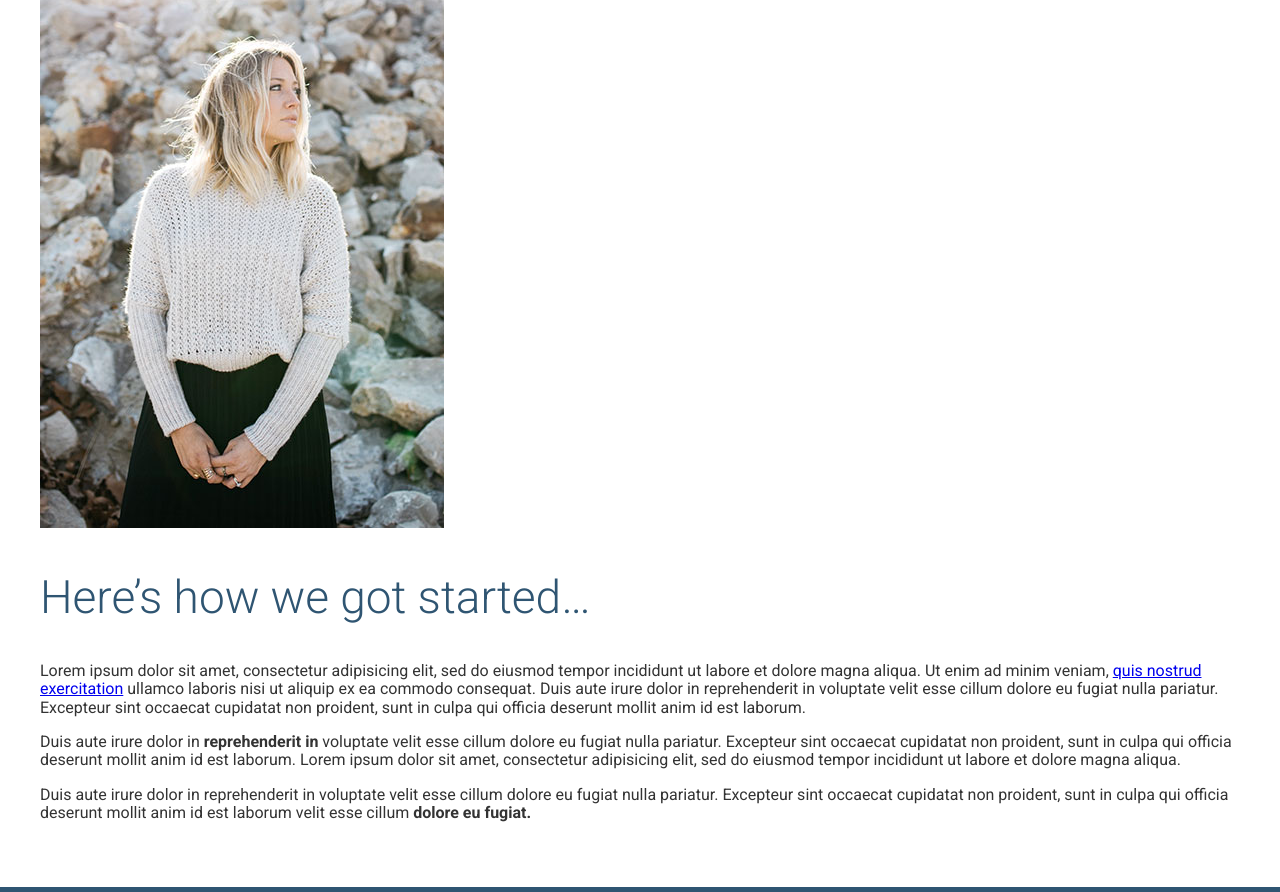
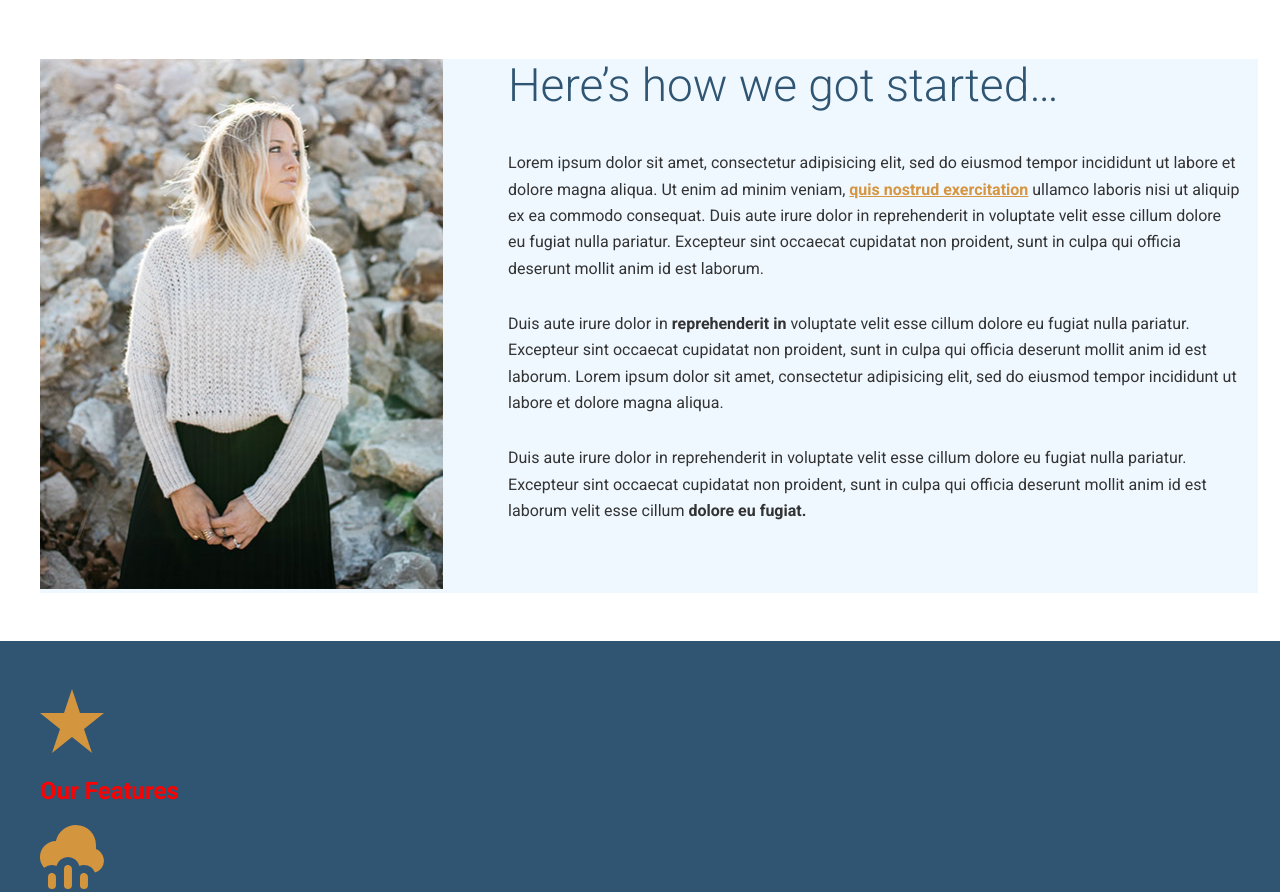
Before and after one commit to Git-A-Dmitry/web-travel, a website: page src/index.html in a window 1280 px wide. Shown: the part 1494-2386 px from the top of the page. Drawn offline with nearby package versions, Linux system fonts and the light colour scheme; files that its build step writes are made by us from their sources.

Commit message:
generic content

```diff
--- a/src/index.html
+++ b/src/index.html
@@ -47,15 +47,31 @@
         <h2 class="headline headline--centered headline--light headline--b-margin-small">The first trip we planned <strong>was our own</strong>.</h2>
         <h3 class="headline headline--centered headline--orange headline--small headline--narrow headline--light headline--b-margin-large">Ever since, we&rsquo;ve been working to make travel <strong>better for everyone</strong>.</h3>
 
-        <div class="wrapper wrapper--medium">
-          <img src="assets/images/first-trip.jpg" alt="Couple walking down a street." />
+        <div class="wrapper wrapper--medium wrapper--b-margin">
+          <img sizes="(min-width: 970px) 976px, 100vw" srcset="assets/images/first-trip-low-res.jpg 565w, assets/images/first-trip.jpg 976w, assets/images/first-trip-hi-dpi.jpg 1952w" alt="Couple walking down a street." />
         </div>
 
-        <img src="assets/images/our-start.jpg" alt="Our founder, Jane Doe" />
-        <h2 class="headline">Here&rsquo;s how we got started&hellip;</h2>
-        <p>Lorem ipsum dolor sit amet, consectetur adipisicing elit, sed do eiusmod tempor incididunt ut labore et dolore magna aliqua. Ut enim ad minim veniam, <a href="#">quis nostrud exercitation</a> ullamco laboris nisi ut aliquip ex ea commodo consequat. Duis aute irure dolor in reprehenderit in voluptate velit esse cillum dolore eu fugiat nulla pariatur. Excepteur sint occaecat cupidatat non proident, sunt in culpa qui officia deserunt mollit anim id est laborum.</p>
-        <p>Duis aute irure dolor in <strong>reprehenderit in</strong> voluptate velit esse cillum dolore eu fugiat nulla pariatur. Excepteur sint occaecat cupidatat non proident, sunt in culpa qui officia deserunt mollit anim id est laborum. Lorem ipsum dolor sit amet, consectetur adipisicing elit, sed do eiusmod tempor incididunt ut labore et dolore magna aliqua.</p>
-        <p>Duis aute irure dolor in reprehenderit in voluptate velit esse cillum dolore eu fugiat nulla pariatur. Excepteur sint occaecat cupidatat non proident, sunt in culpa qui officia deserunt mollit anim id est laborum velit esse cillum <strong>dolore eu fugiat.</strong></p>
+        <div class="row row--gutters">
+          <div class="row__medium-4 row__medium-4--larger row__b-margin-until-medium">
+            <picture>
+              <source sizes="404px" srcset="assets/images/our-start.jpg 404w, assets/images/our-start-hi-dpi.jpg 808w" media="(min-width: 1020px)" />
+
+              <source sizes="320px" srcset="assets/images/our-start-portrait.jpg 382w, assets/images/our-start-portrait-hi-dpi.jpg 764w" media="(min-width: 800px)" />
+
+              <img srcset="assets/images/our-start-landscape.jpg 800w, assets/images/our-start-landscape-hi-dpi.jpg 1600w" alt="Our founder, Jane Doe" />
+            </picture>
+            <!-- <img src="assets/images/our-start.jpg" alt="Our founder, Jane Doe" /> -->
+          </div>
+
+          <div class="row__medium-8 row__medium-8--smaller">
+            <div class="generic-content-container">
+              <h2 class="headline headline--no-t-margin">Here&rsquo;s how we got started&hellip;</h2>
+              <p>Lorem ipsum dolor sit amet, consectetur adipisicing elit, sed do eiusmod tempor incididunt ut labore et dolore magna aliqua. Ut enim ad minim veniam, <a href="#">quis nostrud exercitation</a> ullamco laboris nisi ut aliquip ex ea commodo consequat. Duis aute irure dolor in reprehenderit in voluptate velit esse cillum dolore eu fugiat nulla pariatur. Excepteur sint occaecat cupidatat non proident, sunt in culpa qui officia deserunt mollit anim id est laborum.</p>
+              <p>Duis aute irure dolor in <strong>reprehenderit in</strong> voluptate velit esse cillum dolore eu fugiat nulla pariatur. Excepteur sint occaecat cupidatat non proident, sunt in culpa qui officia deserunt mollit anim id est laborum. Lorem ipsum dolor sit amet, consectetur adipisicing elit, sed do eiusmod tempor incididunt ut labore et dolore magna aliqua.</p>
+              <p>Duis aute irure dolor in reprehenderit in voluptate velit esse cillum dolore eu fugiat nulla pariatur. Excepteur sint occaecat cupidatat non proident, sunt in culpa qui officia deserunt mollit anim id est laborum velit esse cillum <strong>dolore eu fugiat.</strong></p>
+            </div>
+          </div>
+        </div>
       </div>
     </div>
 
--- /dev/null
+++ b/src/scss/_generic-content.scss
@@ -0,0 +1,15 @@
+.generic-content-container {
+  p {
+    line-height: 1.65;
+    // font-size: 1.125rem;
+    margin: 1.8rem 0;
+
+    @media (min-width: 530px) {
+      margin-bottom: 1.125rem;
+    }
+  }
+
+  p a {
+    font-weight: 700;
+  }
+}
--- a/src/scss/_headline.scss
+++ b/src/scss/_headline.scss
@@ -38,4 +38,8 @@
   &--b-margin-large {
     margin-bottom: 1.6em;
   }
+
+  &--no-t-margin {
+    margin-top: 0;
+  }
 }
--- a/src/scss/_mixins.scss
+++ b/src/scss/_mixins.scss
@@ -15,3 +15,11 @@
     font-size: $font;
   }
 }
+
+@mixin clearfix {
+  &::after {
+    content: '';
+    clear: both;
+    display: table;
+  }
+}
--- /dev/null
+++ b/src/scss/_row.scss
@@ -0,0 +1,41 @@
+.row {
+  @include clearfix;
+
+  &--gutters {
+    margin-right: -65px;
+  }
+
+  &--gutters > div {
+    padding-right: 65px;
+  }
+
+  &__b-margin-until-medium {
+    margin-bottom: 1rem;
+  }
+
+  @media (min-width: 800px) {
+    &__b-margin-until-medium {
+      margin-bottom: 0;
+    }
+
+    &__medium-4 {
+      float: left;
+      width: 33.3%;
+    }
+
+    &__medium-4--larger {
+      width: 37%;
+    }
+
+    &__medium-8 {
+      float: left;
+      width: 66.66%;
+    }
+
+    &__medium-8--smaller {
+      width: 63%;
+    }
+
+    background-color: aliceblue;
+  }
+}
--- a/src/scss/style.scss
+++ b/src/scss/style.scss
@@ -3,10 +3,17 @@
 @import './src/scss/_large-hero.scss';
 @import './src/scss/_btn.scss';
 @import './headline';
+@import './row';
+@import './generic-content';
 
+// Global Rules
 body {
   font-family: 'Roboto', sans-serif;
   color: #333;
+}
+
+* {
+  box-sizing: border-box;
 }
 
 img {
@@ -14,10 +21,15 @@ img {
   height: auto;
 }
 
+a {
+  color: $mainOrange;
+}
+
 .wrapper {
+  overflow: hidden;
   padding-left: 18px;
   padding-right: 18px;
-  max-width: 1200px;
+  max-width: 1236px;
   margin-left: auto;
   margin-right: auto;
 
@@ -28,6 +40,14 @@ img {
   .wrapper {
     padding-left: 0;
     padding-right: 0;
+  }
+
+  &--b-margin {
+    margin-bottom: 1rem;
+
+    @media (min-width: 800px) {
+      margin-bottom: 3.875rem;
+    }
   }
 }
 
```
